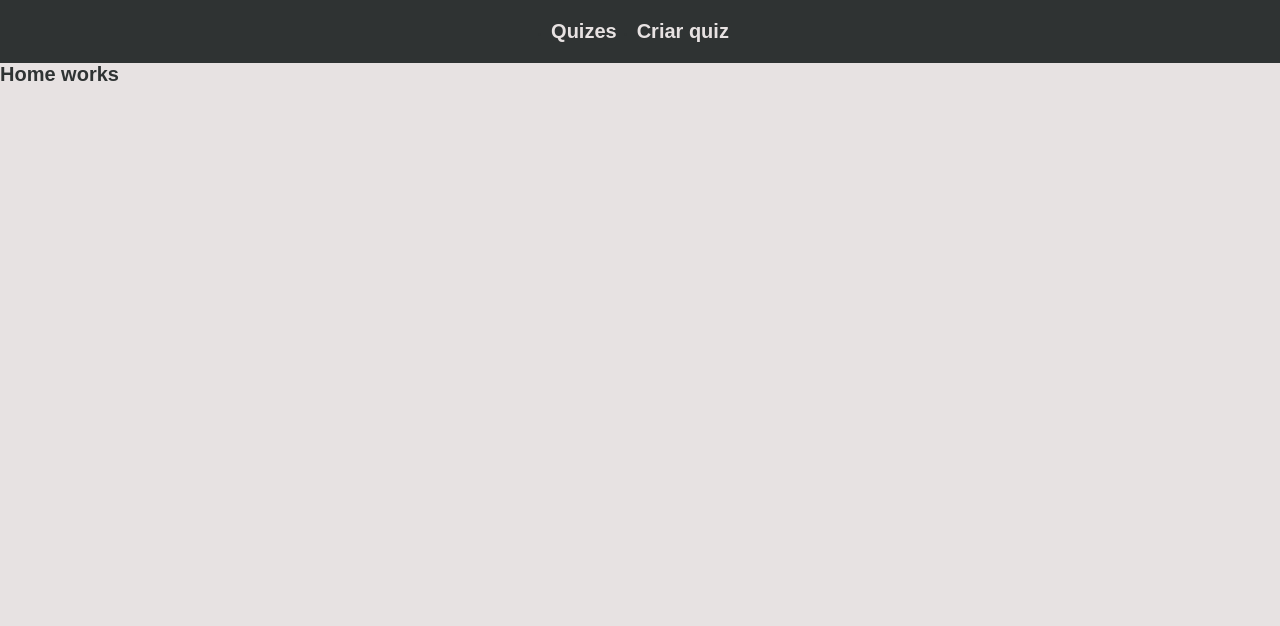
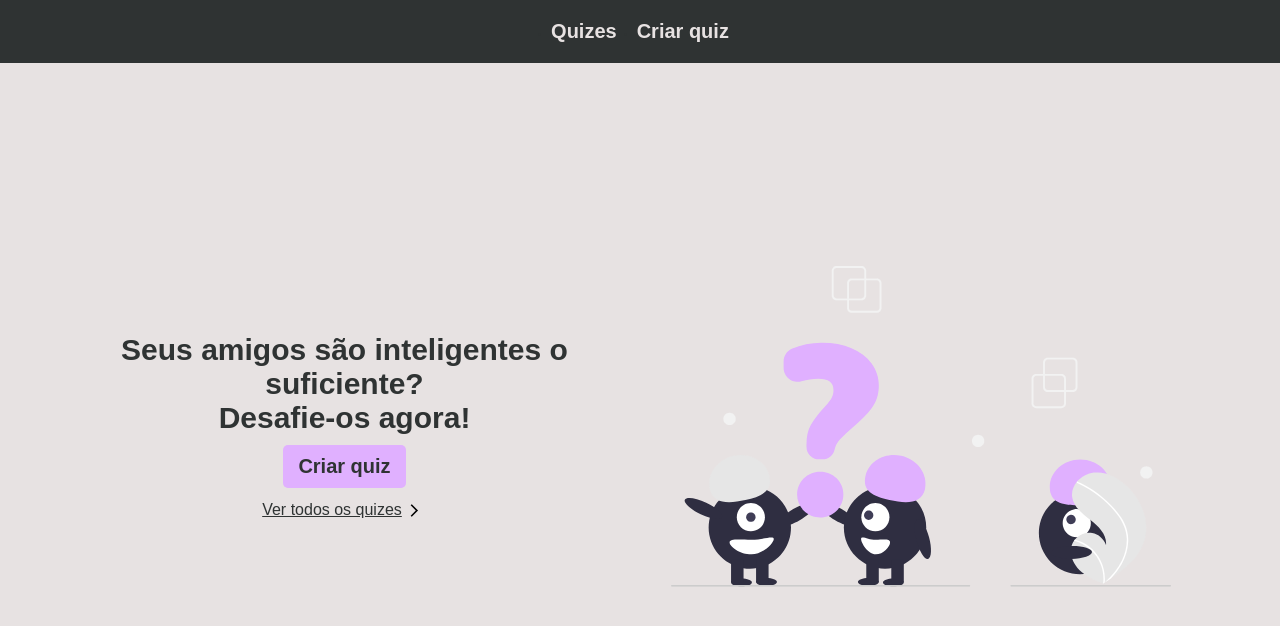
Before and after one commit to rebeccamoura/quiz-maker, an Angular app: page /home in a window 1280 px wide. Shown: the top 626 px of the page. Built offline with nearby package versions, Linux system fonts and the light colour scheme; a web font is replaced by a local one.

Commit message:
home finalizada

```diff
--- a/src/app/home/home.component.html
+++ b/src/app/home/home.component.html
@@ -1 +1,20 @@
-<h1>Home works</h1>
+<div class="home">
+    <div class="container">
+        <div class="texts">
+            <p class="text">
+                Seus amigos são inteligentes o suficiente?
+                <span>Desafie-os agora!</span>
+            </p>
+            <button class="btn">
+                Criar quiz
+            </button>
+            <a class="show-all">
+                Ver todos os quizes
+                <img class="icon" src="../../assets/images/arrow-right.svg" alt="Seta para a direita">
+            </a>
+        </div>
+        <div class="images">
+            <img src="../../assets/images/home.svg" alt="Ilustração home">
+        </div>
+    </div>
+</div>
--- a/src/app/home/home.component.scss
+++ b/src/app/home/home.component.scss
@@ -0,0 +1,56 @@
+@import '../../assets/styles/utils';
+
+.home {
+    .container {
+        display: flex;
+        justify-content: space-around;
+        align-items: center;
+
+        .texts {
+            display: flex;
+            flex-direction: column;
+            align-items: center;
+            width: 100%;
+            max-width: 470px;
+
+            .text {
+                font-weight: bold;
+                font-size: 3rem;
+                text-align: center;
+                margin-bottom: 10px;
+
+                span {
+                    display: block;
+                }
+            }
+
+            .btn {
+                font-size: 2rem;
+                margin-bottom: 10px;
+            }
+        }
+
+        .images {
+            img {
+                width: 500px;
+            }
+        }
+    }
+}
+
+@media screen and (max-width: 1060px) {
+    .home {
+        .container {
+            flex-direction: column;
+            padding-top: 71px;
+
+            .images {
+                margin-top: 10px;
+
+                img {
+                    width: 300px;
+                }
+            }
+        }
+    }
+}
--- /dev/null
+++ b/src/assets/styles/_utils.scss
@@ -0,0 +1,29 @@
+@import './variables';
+
+.btn {
+    background-color: $hl;
+    color: $onbg;
+    font-weight: bold;
+    padding: 10px 15px;
+    border-radius: 5px;
+    cursor: pointer;
+}
+
+.container {
+    max-width: 90%;
+    width: 100%;
+    margin: auto;
+    height: calc(100vh - 71px);
+}
+
+.show-all {
+    display: flex;
+    align-items: center;
+    font-size: 1.6rem;
+    text-decoration: underline;
+    cursor: pointer;
+
+    .icon {
+        width: 25px;
+    }
+}
```
Also changed, not shown: src/assets/images/arrow-right.svg (added), src/assets/images/home.svg (added).
